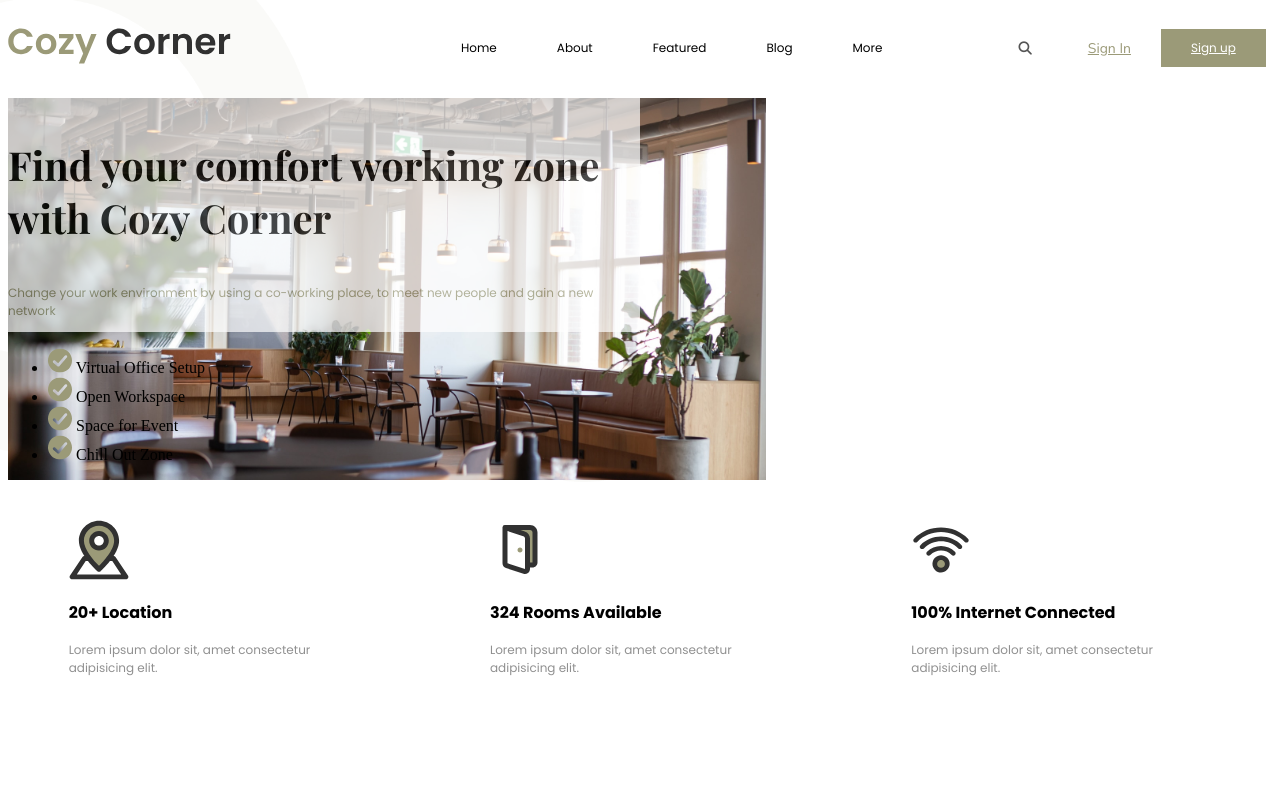
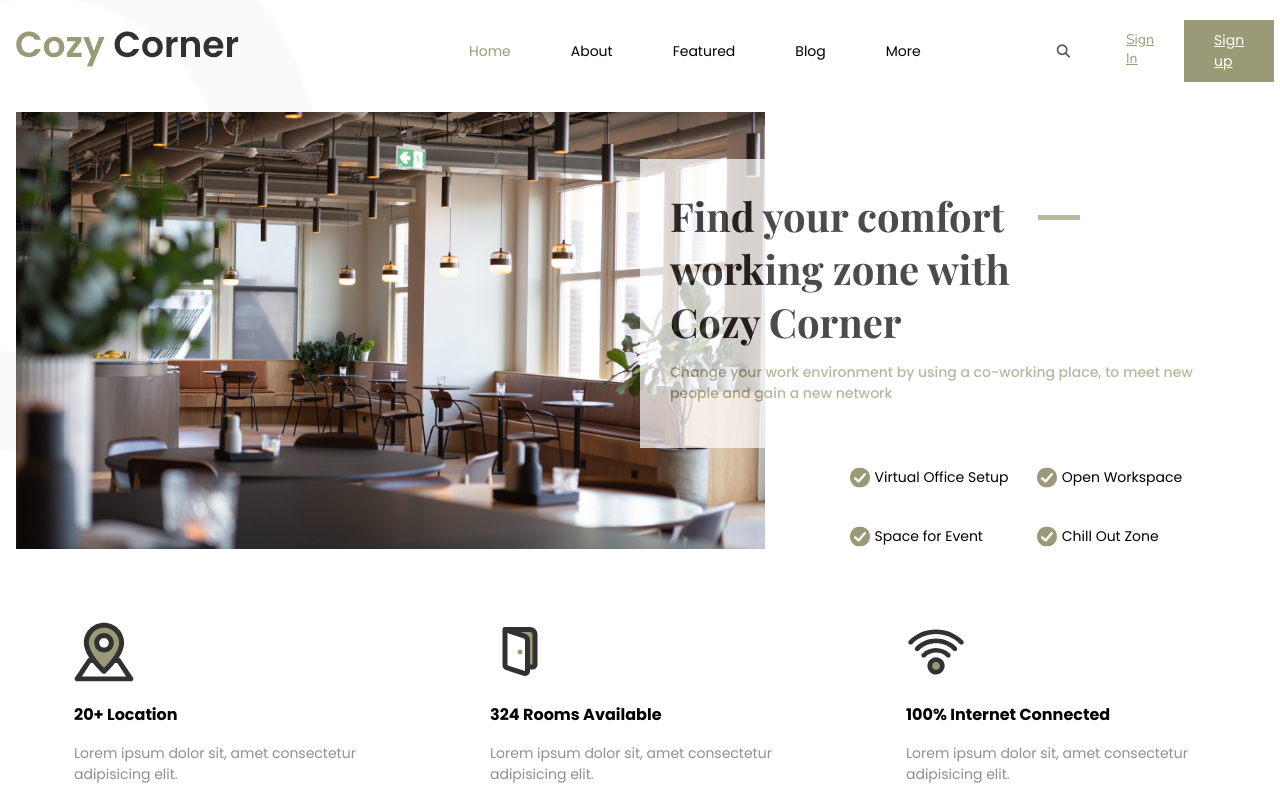
Before and after one commit to irenemendoza/coworking-space, a website built with Vite: page index.html in a window 1280 px wide. Built offline with nearby package versions, Linux system fonts and the light colour scheme; a web font is replaced by a local one.

Commit message:
Añadiendo cambios finales

```diff
--- a/css/style.css
+++ b/css/style.css
@@ -8,11 +8,13 @@
   --text-font: "Poppins", sans-serif;
   --text2-font: "Nunito Sans", sans-serif;
   /*Tamaños de fuente*/
-  --text-size: 12px;
+  --text-size: 14px;
   --text2-size: 18px;
 }
 
 body {
+  margin: 0;
+  padding: 0;
   background-image: url(../img/ellipse@2x.png), url(../img/ellipse@2x.png);
   background-repeat: no-repeat;
   background-size: 25%, 12%;
@@ -23,6 +25,9 @@ body {
   max-width: 1300px;
   margin-left: auto;
   margin-right: auto;
+  padding-left: 16px;
+  padding-right: 16px;
+  box-sizing: border-box;
 }
 
 .header {
@@ -65,6 +70,10 @@ body {
   color: black;
 }
 
+.header .menu ul a.active {
+  color: var(--color-dark-green);
+}
+
 .header .menu ul a:hover {
   font-weight: bold;
   color: var(--color-dark-green);
@@ -96,7 +105,7 @@ body {
   color: var(--color-white);
   font-family: var(--text-font);
   font-size: var(--text-size);
-
+  transition: all 0.5s ease;
 }
 
 .header .navbar .login .sign-up:hover {
@@ -106,33 +115,96 @@ body {
 
 .hero {
   width: 100%;
-  background-color: var(--color-white);
+  min-height: 500px;
   background-image: url(../img/Placeholder.jpg);
-  background-size: 60%;
+  background-size: 60% auto;
   background-repeat: no-repeat;
   display: flex;
-  flex-direction: column;
-  margin-bottom: 40px;
+  justify-content: flex-end;
+  align-items: center;
+  padding-bottom: 10px;
+}
+
+.hero-content {
+  width: 50%;
+
+
 }
 
 .hero .title {
+
+
   background-color: white;
   opacity: 0.7;
-  display: inline-block;
-  width: 50%;
-  transform: translateX(100);
+  padding: 30px;
 }
 
+.hero h1::before {
+  content: '';
+  width: 42px;
+  height: 5px;
+  background-color: var(--color-dark-green);
+  position: absolute;
+  right: -43px;
+  top: 26px;
+}
+
+.hero .services {
+  width: 60%;
+  padding-right: 40px;
+  margin-left: auto;
+}
+
+.hero .services ul {
+  margin: 0;
+  padding: 0;
+  display: grid;
+  width: 100%;
+  grid-template-columns: repeat(2, 1fr);
+  list-style: none;
+
+
+}
+
+
+
+.hero .services li {
+  background-image: url(../img/Check.svg);
+  background-repeat: no-repeat;
+  background-position: left center;
+  padding-left: 20px;
+  background-size: 20px;
+}
+
+.hero .services img {
+  width: 20px;
+}
+
+.hero .services p {
+  font-family: var(--text-font);
+  font-size: var(--text-size);
+  display: inline-block;
+  padding: 5px;
+}
+
+
 .hero h1 {
+  display: inline-block;
   font-family: var(--heading-font);
   font-size: 40px;
   z-index: 1;
+  width: 65%;
+  margin: 0;
+  position: relative;
 }
 
-.hero p {
+.hero .title p {
+  display: inline-block;
   font-family: var(--text-font);
   font-size: var(--text-size);
+  font-weight: 500;
   color: var(--color-dark-green);
+  z-index: 1;
 }
 
 .categories {
--- a/index.html
+++ b/index.html
@@ -40,7 +40,7 @@
       <div class="navbars">
         <nav class="menu">
           <ul>
-            <li><a href="#">Home</a></li>
+            <li><a href="#" class="active">Home</a></li>
             <li><a href="#">About</a></li>
             <li><a href="#">Featured</a></li>
             <li><a href="#">Blog</a></li>
@@ -65,6 +65,8 @@
 
     </section>
     <section class="hero">
+
+      <div class="hero-content">
         <div class="title">
           <h1>Find your comfort working zone with Cozy Corner</h1>
           <p>Change your work environment by using a co-working place, to meet new people and gain a new network</p>
@@ -72,23 +74,21 @@
         <div class="services">
           <ul>
             <li>
-            <img src="img/Check.svg" alt="">
-            Virtual Office Setup
+              <p>Virtual Office Setup</p>
             </li>
             <li>
-            <img src="img/Check.svg" alt="">
-            Open Workspace
+              <p>Open Workspace</p>
             </li>
             <li>
-            <img src="img/Check.svg" alt="">
-            Space for Event
+              <p>Space for Event</p>
             </li>
             <li>
-            <img src="img/Check.svg" alt="">
-            Chill Out Zone
+              <p>Chill Out Zone</p>
             </li>
           </ul>
         </div>
+      </div>
+
     </section>
     <section class="categories">
       <article>
```
Lines whose indentation alone changed are shown as unchanged.
